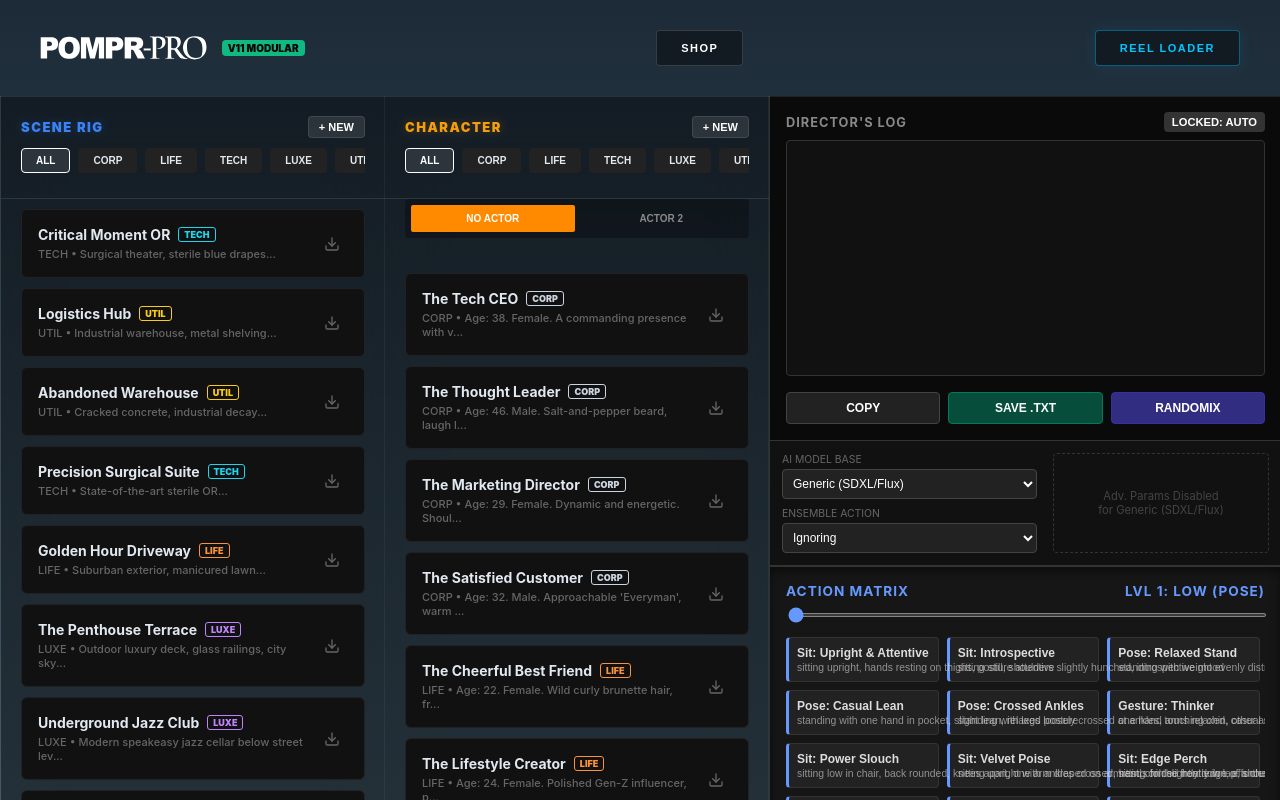
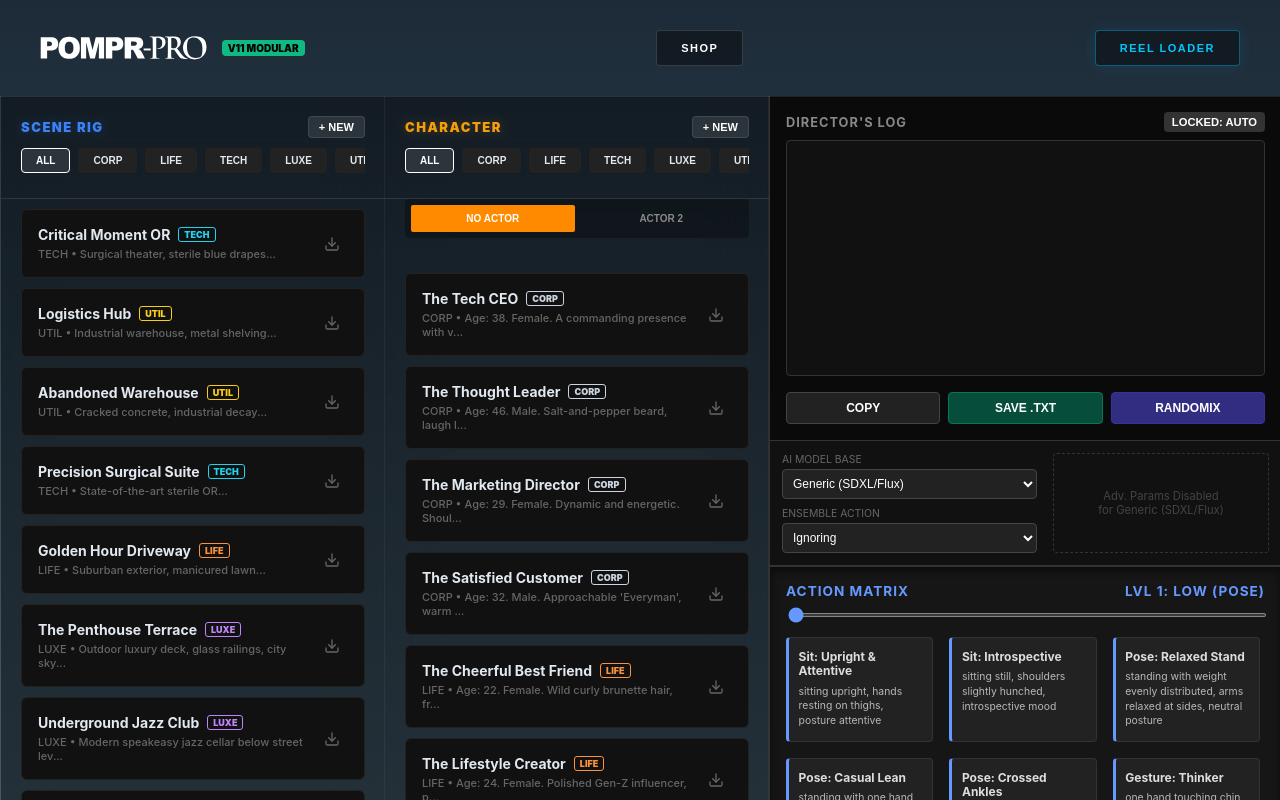
Before and after one commit to 2wv4f64wt7-creator/pompr-pro-manual., a React (Vite) app: page / in a window 1280 px wide. Built offline with nearby package versions, Linux system fonts and the light colour scheme.

Commit message:
Add files via upload

```diff
--- a/src/components/ActionMatrix.jsx
+++ b/src/components/ActionMatrix.jsx
@@ -1,6 +1,6 @@
 /*
    POMPR-PRO COMPONENT: ACTION MATRIX
-   VERSION: V11.3 (INTENSITY UI)
+   VERSION: V11.8.2 (INTENSITY UI - DIV REFACTOR & SPACING)
    LOCATION: src/components/ActionMatrix.jsx
 */
 
@@ -80,38 +80,43 @@ const ActionMatrix = ({ actions = [], onSelectAction }) => {
     grid: {
       display: 'grid',
       gridTemplateColumns: 'repeat(auto-fill, minmax(130px, 1fr))',
-      gap: '0.5rem',
+      gridAutoRows: 'min-content', // Forces row height to fit the tallest text
+      gap: '1rem', // INCREASED: Adds distinct padding between actions
       overflowY: 'auto',
-      paddingRight: '5px'
+      paddingRight: '5px',
+      paddingBottom: '4rem' // Matches the bottom padding of Scene/Character columns
     },
     actionBtn: {
       backgroundColor: '#222',
       color: '#ddd',
       border: '1px solid #333',
-      padding: '0.5rem',
+      padding: '0.75rem 0.6rem',
       borderRadius: '4px',
       cursor: 'pointer',
       fontSize: '0.75rem',
       textAlign: 'left',
       display: 'flex',
       flexDirection: 'column',
+      justifyContent: 'flex-start',
       borderLeft: `3px solid ${getColorByIntensity(intensity)}`,
       transition: 'all 0.2s',
-      minHeight: '45px'
+      minHeight: '60px',
+      height: '100%', // Reverted to 100% since div safely expands, aligning all cards in a row
+      boxSizing: 'border-box'
     },
     actionName: {
       fontWeight: 'bold',
-      marginBottom: '2px',
-      whiteSpace: 'nowrap',
-      overflow: 'hidden',
-      textOverflow: 'ellipsis'
+      marginBottom: '6px',
+      whiteSpace: 'normal',
+      wordWrap: 'break-word',
+      lineHeight: '1.2'
     },
     actionDesc: {
       fontSize: '0.65rem',
-      opacity: 0.6,
-      whiteSpace: 'nowrap',
-      overflow: 'hidden',
-      textOverflow: 'ellipsis'
+      opacity: 0.8,
+      whiteSpace: 'normal',
+      wordWrap: 'break-word',
+      lineHeight: '1.4'
     }
   };
 
@@ -134,8 +139,10 @@ const ActionMatrix = ({ actions = [], onSelectAction }) => {
       <div style={styles.grid}>
         {filteredActions.length > 0 ? (
           filteredActions.map((action) => (
-            <button
+            <div
               key={action.id}
+              role="button"
+              tabIndex={0}
               style={styles.actionBtn}
               onClick={() => onSelectAction(action)}
               title={action.desc}
@@ -150,7 +157,7 @@ const ActionMatrix = ({ actions = [], onSelectAction }) => {
             >
               <span style={styles.actionName}>{action.name}</span>
               <span style={styles.actionDesc}>{action.desc}</span>
-            </button>
+            </div>
           ))
         ) : (
           <div style={{color:'#555', fontSize:'0.8rem', textAlign:'center', marginTop:'1rem'}}>
```
